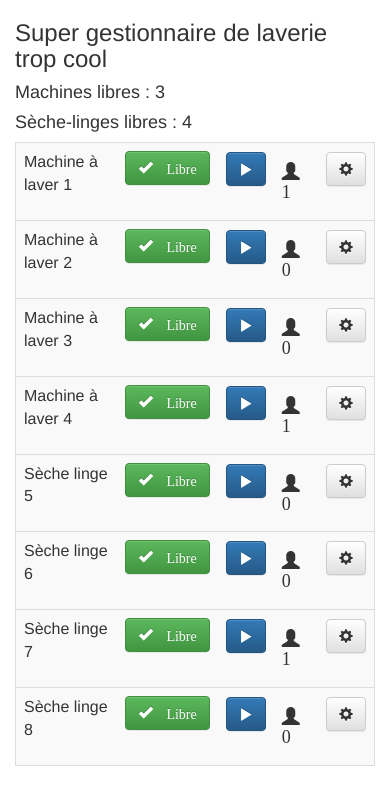
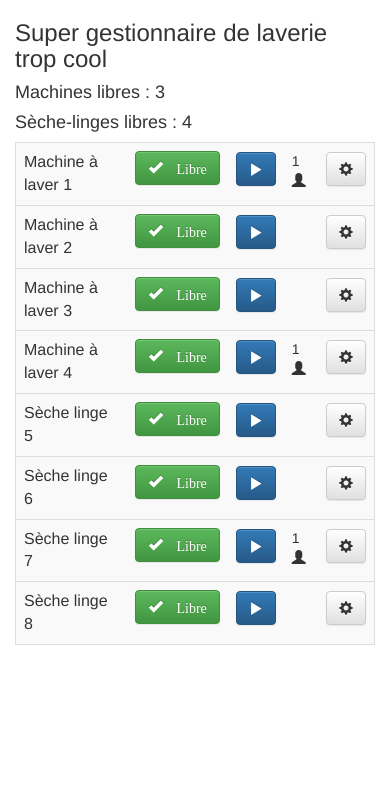
Before and after one commit to MaximeAnsquer/laverie_EMN, a Django app: page /laverie/ in a window 390 px wide. Shown: the top 805 px of the page. Run offline with Django 3.2, Linux system fonts and the light colour scheme; data comes from the database, SQL or seed files in the repository; both versions use the stored data as it was after the commit; some libraries are stand-ins or nearby versions.

Commit message:
Niquel sur mobile et PC

```diff
--- a/laverie/templates/laverie/index.html
+++ b/laverie/templates/laverie/index.html
@@ -3,7 +3,7 @@
 <head>
     <title>Super laverie trop cool</title>
     <meta charset="utf-8">
-    <meta name="viewport" content="width=device-width, initial-scale=1">
+    <meta name="viewport" content="user-scalable=no, width=device-width, initial-scale=0.8, maximum-scale=0.8"/>
     <script src="http://ajax.googleapis.com/ajax/libs/jquery/1.9.1/jquery.min.js"></script>
     <link rel="stylesheet" href="https://maxcdn.bootstrapcdn.com/bootstrap/3.3.6/css/bootstrap.min.css" integrity="sha384-1q8mTJOASx8j1Au+a5WDVnPi2lkFfwwEAa8hDDdjZlpLegxhjVME1fgjWPGmkzs7" crossorigin="anonymous">
     <link rel="stylesheet" href="https://maxcdn.bootstrapcdn.com/bootstrap/3.3.6/css/bootstrap-theme.min.css" integrity="sha384-fLW2N01lMqjakBkx3l/M9EahuwpSfeNvV63J5ezn3uZzapT0u7EYsXMjQV+0En5r" crossorigin="anonymous">
@@ -12,7 +12,7 @@
 
 <body>
 
-<div class="container" >
+<div class="container">
 
     <h3>Super gestionnaire de laverie trop cool</h3>
 
@@ -38,11 +38,11 @@
                     {% else %}
                         {% if appareil.reste_longtemps %}
                             <div class="btn btn-danger">
-                                <div class="glyphicon glyphicon-hourglass"> {{ appareil.get_minutes_restantes }} minutes</div>
+                                <div class="glyphicon glyphicon-hourglass"> {{ appareil.get_minutes_restantes }} min</div>
                             </div>
                         {% else %}
                             <div class="btn btn-warning">
-                                <div class="glyphicon glyphicon-hourglass"> {{ appareil.get_minutes_restantes }} minutes</div>
+                                <div class="glyphicon glyphicon-hourglass"> {{ appareil.get_minutes_restantes }} min</div>
                             </div>
                         {% endif %}
                     {% endif %}
@@ -59,9 +59,9 @@
 
                 <!-- Nombre d'intéressées -->
                 <td>
-                    <h4>
-                        <div class="glyphicon glyphicon-user"> {{  appareil.interesses }}</div>
-                    </h4>
+                    {% if appareil.interesses > 0 %}
+                        <span>{{ appareil.interesses }}</span><span class="glyphicon glyphicon-user"></span>
+                    {% endif %}
                 </td>
 
                 <!-- Bouton options -->
@@ -106,11 +106,6 @@
         {% endfor %}
         </tbody>
     </table>
-
-
-
-
-
 </div>
 
 </body>
```
Also changed, not shown: db.sqlite3.
